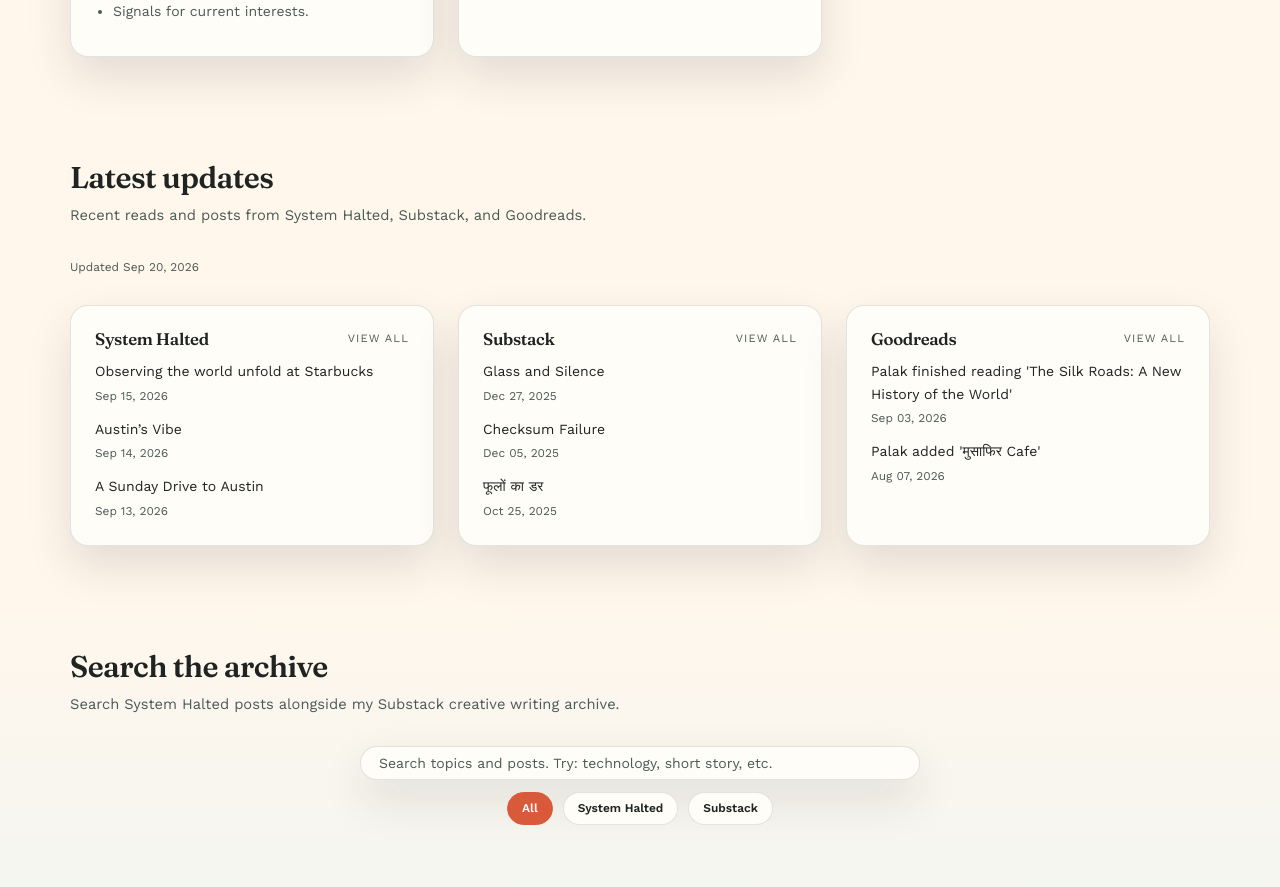
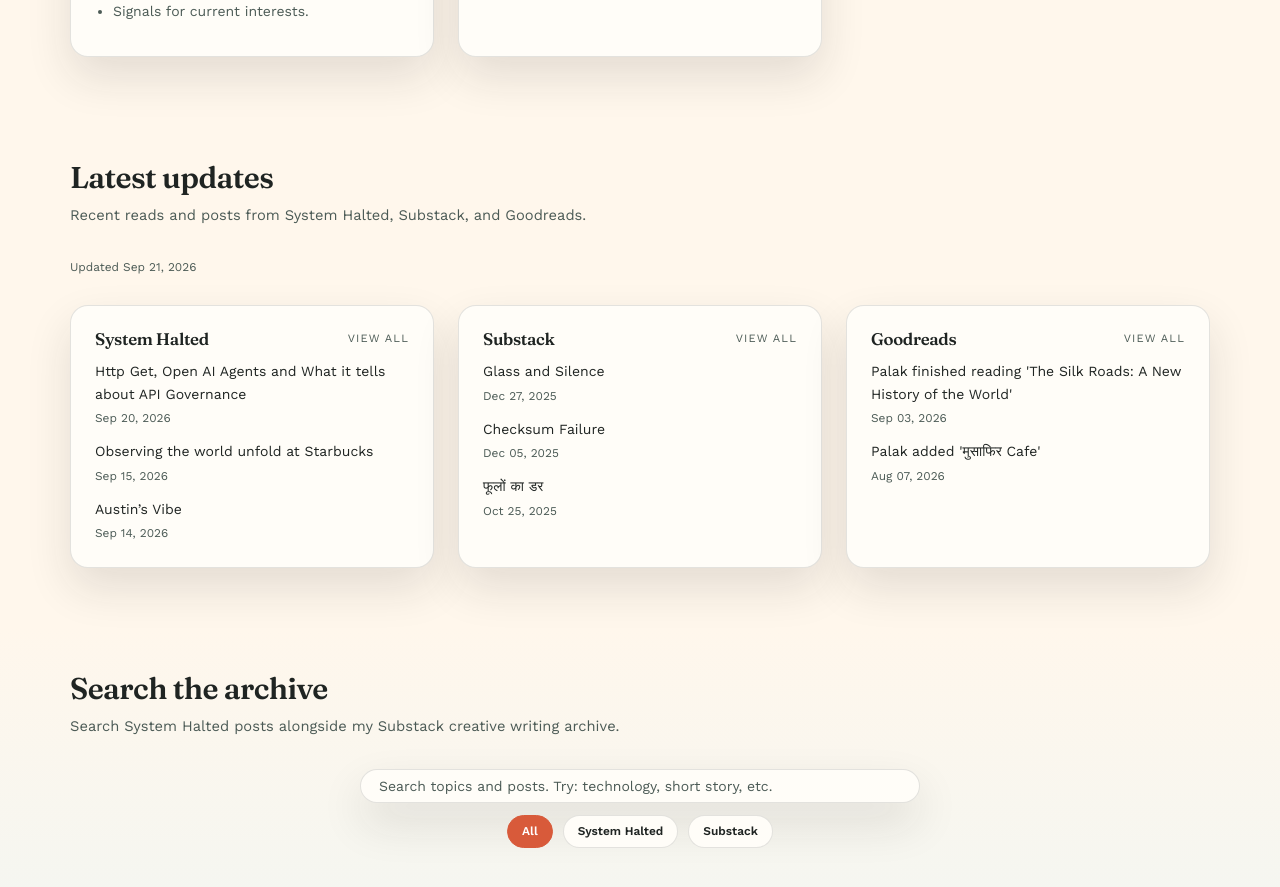
Before and after one commit to systemhalted/about-me, a Jekyll site: the page built from index.html, in a window 1280 px wide and 900 px high, scrolled down 2421 px. Shown: the top 887 px of the window. Built offline with Jekyll 4.4.1, drawn with Linux system fonts in a browser that asks for light colours; nearby versions of some CDN libraries.

Commit message:
refresh content feeds

```diff
--- a/_data/latest_sources.json
+++ b/_data/latest_sources.json
@@ -1,5 +1,5 @@
 {
-  "updated_at": "2026-09-20T07:45:10Z",
+  "updated_at": "2026-09-21T07:58:34Z",
   "sources": [
     {
       "id": "systemhalted",
@@ -7,6 +7,11 @@
       "url": "https://systemhalted.in",
       "feed_url": "https://systemhalted.in/feed",
       "items": [
+        {
+          "title": "Http Get, Open AI Agents and What it tells about API Governance",
+          "url": "https://systemhalted.in/2026/09/20/http-get/",
+          "published": "2026-09-20T00:00:00Z"
+        },
         {
           "title": "Observing the world unfold at Starbucks",
           "url": "https://systemhalted.in/2026/09/15/observing-starbucks/",
@@ -16,11 +21,6 @@
           "title": "Austin\u2019s Vibe",
           "url": "https://systemhalted.in/2026/09/14/austin-vibe/",
           "published": "2026-09-14T00:00:00Z"
-        },
-        {
-          "title": "A Sunday Drive to Austin",
-          "url": "https://systemhalted.in/2026/09/13/dallas-to-austin/",
-          "published": "2026-09-13T00:00:00Z"
         }
       ]
     },
```
